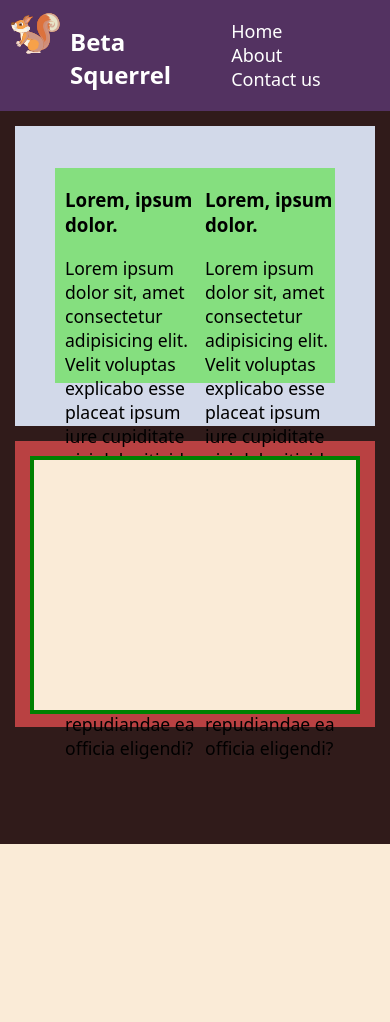
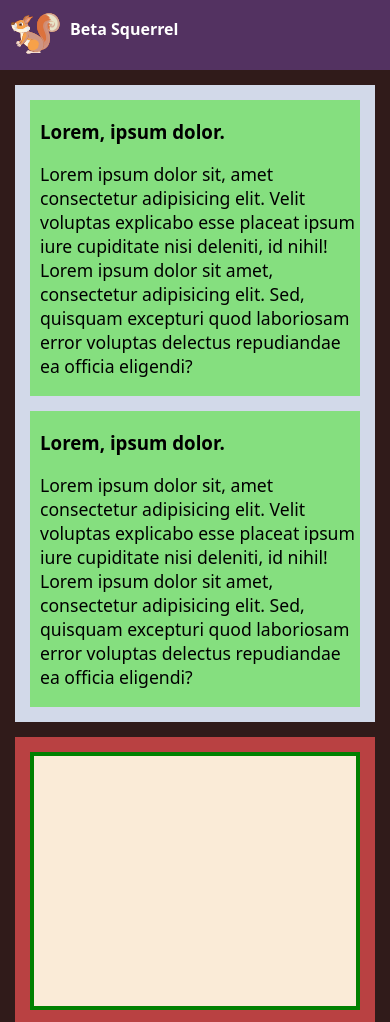
Before and after one commit to nivedh-udayasing/betasquirrel-nivedh-tasks, a PHP site: page /task-2/index.html in a window 390 px wide. Shown: the top 1022 px of the page. Before the commit the page ends 844 px from the top, so only its background shows below. Run offline with PHP 8.4, Linux system fonts and the light colour scheme.

Commit message:
responsive desugn added

```diff
--- a/task-2/css/style.css
+++ b/task-2/css/style.css
@@ -33,23 +33,17 @@ body {
   color: #fff;
 }
 .container {
-  height: 300px;
   background-color: #d2d9e9;
   margin: 15px;
+  padding: 20px;
   display: flex;
   justify-content: space-between;
   align-items: center;
 }
 .box {
   width: 450px;
-  height: 215px;
+  margin: 15px;
   background-color: #85df7f;
-}
-.box__1 {
-  margin-left: 40px;
-}
-.box__2 {
-  margin-right: 40px;
 }
 p {
   padding-left: 10px;
@@ -72,3 +66,23 @@ h3 {
   height: 250px;
   width: 100%;
 }
+@media screen and (max-width: 1010px) {
+  .container {
+    flex-wrap: wrap;
+    padding: 0;
+  }
+  .box {
+    width: auto;
+  }
+  .box__2 {
+    margin-top: 0;
+  }
+}
+@media screen and (max-width: 630px) {
+  a {
+    display: none;
+  }
+  h2 {
+    font-size: medium;
+  }
+}
--- a/task-2/index.html
+++ b/task-2/index.html
@@ -20,7 +20,7 @@
       </ul>
     </nav>
     <div class="container">
-      <div class="box box__1">
+      <div class="box">
         <h3>Lorem, ipsum dolor.</h3>
         <p>
           Lorem ipsum dolor sit, amet consectetur adipisicing elit. Velit
```
